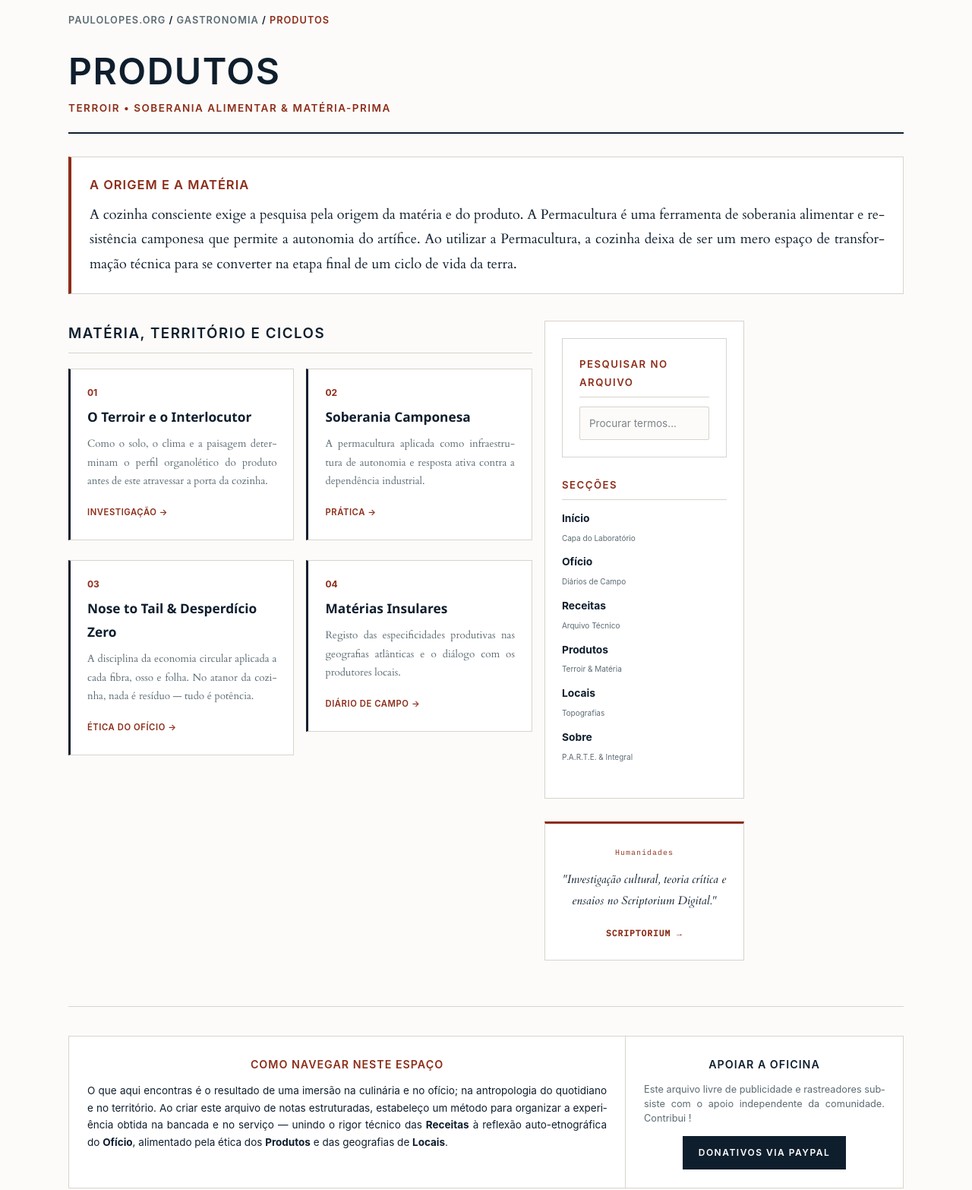
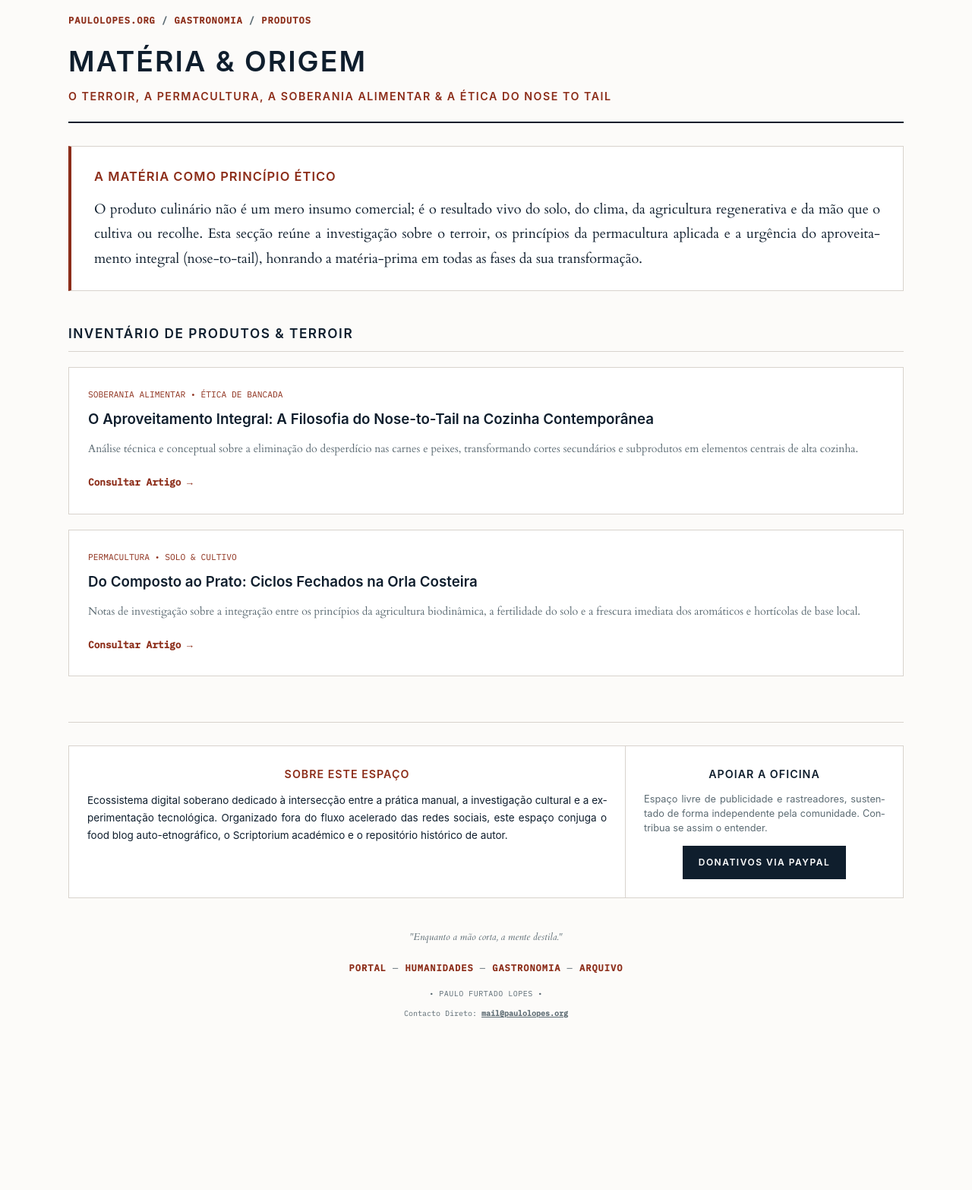
Before and after one commit to pjfcl/gastronomia, a plain HTML site: page html/produtos.html in a window 1280 px wide. Shown: the part 20-1586 px from the top of the page at 76% size. After the commit the page ends 1429 px from the top, so only its background shows below. Drawn offline with nearby package versions, Linux system fonts and the light colour scheme.

Commit message:
Atualizar o produtos.html

```diff
--- a/html/produtos.html
+++ b/html/produtos.html
@@ -3,10 +3,10 @@
 <head>
     <meta charset="UTF-8">
     <meta name="viewport" content="width=device-width, initial-scale=1.0">
-    <link rel="icon" type="image/x-icon" href="/favicon.ico">
-    <link rel="preload" href="manifest.json" as="fetch" type="application/json" crossorigin>
+    <link rel="icon" type="image/x-icon" href="../favicon.ico">
+    <link rel="preload" href="../manifest.json" as="fetch" type="application/json" crossorigin>
 
-    <title>Produtos & Terroir — Caldo de Sabores | Paulo Lopes</title>
+    <title>Produtos & Matéria-Prima — Gastronomia | Paulo Lopes</title>
 
     <!-- Framework W3.CSS -->
     <link rel="stylesheet" href="https://www.w3schools.com/w3css/4/w3.css">
@@ -16,7 +16,7 @@
     <link rel="preconnect" href="https://fonts.gstatic.com" crossorigin>
     <link href="https://fonts.googleapis.com/css2?family=Cardo:ital,wght@0,400;0,700;1,400&family=IBM+Plex+Mono:wght@400;500&family=Inter:wght@300;400;500;600&display=swap" rel="stylesheet">
 
-    <!-- Folha de Estilos Oficial (Acedida a partir da pasta /html/) -->
+    <!-- Folha de Estilos Oficial (Partilhada na Raiz) -->
     <link rel="stylesheet" href="../style.css">
 </head>
 <body class="w3-padding-large">
@@ -24,141 +24,78 @@
     <main class="w3-content w3-padding-24" style="max-width: 1100px;">
 
         <!-- Breadcrumb Superior -->
-        <nav class="breadcrumb">
-            <a href="https://paulolopes.org">paulolopes.org</a> /
-            <a href="https://gastronomia.paulolopes.org">Gastronomia</a> /
+        <nav class="breadcrumb" style="font-family: var(--font-mono); font-size: 0.8rem; margin-bottom: 20px; color: var(--muted-color);">
+            <a href="https://paulolopes.org" style="color: var(--accent-color); text-decoration: none;">paulolopes.org</a> /
+            <a href="https://gastronomia.paulolopes.org" style="color: var(--accent-color); text-decoration: none;">Gastronomia</a> /
             <span>Produtos</span>
         </nav>
 
         <!-- Cabeçalho Principal -->
-        <header class="wiki-header">
-            <h1>Produtos</h1>
-            <p class="header-sub">Terroir • Soberania Alimentar & Matéria-Prima</p>
+        <header class="wiki-header" style="border-bottom: 2px solid var(--text-color); padding-bottom: 20px; margin-bottom: 30px;">
+            <h1 style="font-family: var(--font-sans); font-size: 2.5rem; font-weight: 600; text-transform: uppercase; letter-spacing: 2px; margin: 0 0 10px 0;">Matéria & Origem</h1>
+            <p class="header-sub" style="font-family: var(--font-sans); font-size: 0.95rem; text-transform: uppercase; letter-spacing: 1.5px; color: var(--accent-color); font-weight: 600; margin: 0;">O Terroir, a Permacultura, a Soberania Alimentar & a Ética do Nose to Tail</p>
         </header>
 
-        <!-- Caixa de Enquadramento / Manifesto da Secção -->
-        <section class="warning-box">
-            <h2>A Origem e a Matéria</h2>
-            <p style="margin: 0;" align="justify">
-                A cozinha consciente exige a pesquisa pela origem da matéria e do produto. A Permacultura é uma ferramenta de soberania alimentar e resistência camponesa que permite a autonomia do artífice. Ao utilizar a Permacultura, a cozinha deixa de ser um mero espaço de transformação técnica para se converter na etapa final de um ciclo de vida da terra.
+        <!-- Caixa de Enquadramento / Nota Conceptual -->
+        <section class="warning-box" style="background-color: var(--card-bg); border: 1px solid var(--border-color); border-left: 4px solid var(--accent-color); padding: 25px 30px; margin-bottom: 40px;">
+            <h2 style="font-family: var(--font-sans); font-size: 1.1rem; text-transform: uppercase; letter-spacing: 1px; color: var(--accent-color); margin-top: 0; margin-bottom: 12px;">A Matéria Como Princípio Ético</h2>
+            <p style="margin: 0; line-height: 1.8; text-align: justify;">
+                O produto culinário não é um mero insumo comercial; é o resultado vivo do solo, do clima, da agricultura regenerativa e da mão que o cultiva ou recolhe. Esta secção reúne a investigação sobre o terroir, os princípios da permacultura aplicada e a urgência do aproveitamento integral (nose-to-tail), honrando a matéria-prima em todas as fases da sua transformação.
             </p>
         </section>
 
-        <!-- Layout em Duas Colunas -->
-        <div class="w3-row-padding" style="margin-left: -16px; margin-right: -16px;">
+        <!-- Secção de Listagem de Entradas (Base de Dados Autónoma / Vinculada à pasta /md/produtos/) -->
+        <div style="margin-bottom: 40px;">
+            <h2 class="font-sans" style="font-size: 1.15rem; font-weight: 600; text-transform: uppercase; letter-spacing: 1.5px; color: var(--text-color); margin-bottom: 20px; border-bottom: 1px solid var(--border-color); padding-bottom: 8px;">
+                Inventário de Produtos & Terroir
+            </h2>
 
-            <!-- COLUNA PRINCIPAL: CONTEÚDOS DE PRODUTOS / TERROIR -->
-            <article class="w3-col m8 l9">
+            <!-- Item de Exemplo 1 -->
+            <div class="card-item" style="background: var(--card-bg); border: 1px solid var(--border-color); padding: 25px; margin-bottom: 20px;">
+                <span style="font-family: var(--font-mono); font-size: 0.75rem; color: var(--accent-color); text-transform: uppercase; display: block; margin-bottom: 6px;">Soberania Alimentar • Ética de Bancada</span>
+                <h3 style="font-family: var(--font-sans); font-size: 1.25rem; font-weight: 600; margin: 0 0 10px 0;">
+                    <a href="#" style="text-decoration: none; color: var(--text-color);">O Aproveitamento Integral: A Filosofia do Nose-to-Tail na Cozinha Contemporânea</a>
+                </h3>
+                <p style="font-size: 0.95rem; color: var(--muted-color); margin: 0 0 15px 0; line-height: 1.7; text-align: justify;">
+                    Análise técnica e conceptual sobre a eliminação do desperdício nas carnes e peixes, transformando cortes secundários e subprodutos em elementos centrais de alta cozinha.
+                </p>
+                <span style="font-family: var(--font-mono); font-size: 0.85rem; color: var(--accent-color); font-weight: 600;">Consultar Artigo &rarr;</span>
+            </div>
 
-                <h2 class="font-sans" style="font-size: 1.25rem; font-weight: 600; text-transform: uppercase; letter-spacing: 1.5px; color: var(--text-color); margin-top: 0; margin-bottom: 20px; border-bottom: 1px solid var(--border-color); padding-bottom: 8px;">
-                    Matéria, Território e Ciclos
-                </h2>
-
-                <div class="w3-row-padding" style="margin-left:-16px; margin-right:-16px;">
-
-                    <!-- Item 1 -->
-                    <div class="w3-col m6 s12 w3-margin-bottom">
-                        <a href="terroir-e-origem.html" class="card-item">
-                            <span class="card-numeral">01</span>
-                            <h3 class="card-title">O Terroir e o Interlocutor</h3>
-                            <p class="card-desc">Como o solo, o clima e a paisagem determinam o perfil organolético do produto antes de este atravessar a porta da cozinha.</p>
-                            <span class="card-tag">Investigação &rarr;</span>
-                        </a>
-                    </div>
-
-                    <!-- Item 2 -->
-                    <div class="w3-col m6 s12 w3-margin-bottom">
-                        <a href="permacultura-e-soberania.html" class="card-item">
-                            <span class="card-numeral">02</span>
-                            <h3 class="card-title">Soberania Camponesa</h3>
-                            <p class="card-desc">A permacultura aplicada como infraestrutura de autonomia e resposta ativa contra a dependência industrial.</p>
-                            <span class="card-tag">Prática &rarr;</span>
-                        </a>
-                    </div>
-
-                </div>
-
-                <div class="w3-row-padding" style="margin-left:-16px; margin-right:-16px; margin-top: 10px;">
-
-                    <!-- Item 3 -->
-                    <div class="w3-col m6 s12 w3-margin-bottom">
-                        <a href="nose-to-tail-etico.html" class="card-item">
-                            <span class="card-numeral">03</span>
-                            <h3 class="card-title">Nose to Tail & Desperdício Zero</h3>
-                            <p class="card-desc">A disciplina da economia circular aplicada a cada fibra, osso e folha. No atanor da cozinha, nada é resíduo — tudo é potência.</p>
-                            <span class="card-tag">Ética do Ofício &rarr;</span>
-                        </a>
-                    </div>
-
-                    <!-- Item 4 -->
-                    <div class="w3-col m6 s12 w3-margin-bottom">
-                        <a href="produtos-da-ilha.html" class="card-item">
-                            <span class="card-numeral">04</span>
-                            <h3 class="card-title">Matérias Insulares</h3>
-                            <p class="card-desc">Registo das especificidades produtivas nas geografias atlânticas e o diálogo com os produtores locais.</p>
-                            <span class="card-tag">Diário de Campo &rarr;</span>
-                        </a>
-                    </div>
-
-                </div>
-
-            </article>
-
-            <!-- COLUNA SECUNDÁRIA (DIREITA): BARRA LATERAL DE NAVEGAÇÃO -->
-            <aside class="w3-col m4 l3">
-                <div class="wiki-sidebar">
-
-                    <div class="wiki-sidebar" style="margin-bottom: 25px;">
-                        <h3>Pesquisar no Arquivo</h3>
-                        <form action="../index.html" method="GET" style="margin-top: 10px;">
-                            <input type="text" name="q" placeholder="Procurar termos..." required>
-                        </form>
-                    </div>
-
-                    <h3>Secções</h3>
-                    <ul class="wiki-sidebar-list">
-                        <li><a href="../index.html"><strong>Início</strong> <br><span class="w3-tiny" style="color: var(--muted-color);">Capa do Laboratório</span></a></li>
-                        <li><a href="oficio.html"><strong>Ofício</strong> <br><span class="w3-tiny" style="color: var(--muted-color);">Diários de Campo</span></a></li>
-                        <li><a href="receitas.html"><strong>Receitas</strong> <br><span class="w3-tiny" style="color: var(--muted-color);">Arquivo Técnico</span></a></li>
-                        <li><a href="produtos.html"><strong>Produtos</strong> <br><span class="w3-tiny" style="color: var(--muted-color);">Terroir & Matéria</span></a></li>
-                        <li><a href="locais.html"><strong>Locais</strong> <br><span class="w3-tiny" style="color: var(--muted-color);">Topografias</span></a></li>
-                        <li><a href="sobre.html"><strong>Sobre</strong> <br><span class="w3-tiny" style="color: var(--muted-color);">P.A.R.T.E. & Integral</span></a></li>
-                    </ul>
-
-                </div>
-
-                <!-- Bloco de Chamada para o Scriptorium Digital -->
-                <div class="gastro-callout">
-                    <span class="font-mono w3-tiny w3-uppercase" style="color: var(--accent-color); letter-spacing: 1px;">Humanidades</span>
-                    <p>
-                        "Investigação cultural, teoria crítica e ensaios no Scriptorium Digital."
-                    </p>
-                    <a href="https://scriptoriumdigital.org" class="gastro-link">Scriptorium &rarr;</a>
-                </div>
-            </aside>
+            <!-- Item de Exemplo 2 -->
+            <div class="card-item" style="background: var(--card-bg); border: 1px solid var(--border-color); padding: 25px; margin-bottom: 20px;">
+                <span style="font-family: var(--font-mono); font-size: 0.75rem; color: var(--accent-color); text-transform: uppercase; display: block; margin-bottom: 6px;">Permacultura • Solo & Cultivo</span>
+                <h3 style="font-family: var(--font-sans); font-size: 1.25rem; font-weight: 600; margin: 0 0 10px 0;">
+                    <a href="#" style="text-decoration: none; color: var(--text-color);">Do Composto ao Prato: Ciclos Fechados na Orla Costeira</a>
+                </h3>
+                <p style="font-size: 0.95rem; color: var(--muted-color); margin: 0 0 15px 0; line-height: 1.7; text-align: justify;">
+                    Notas de investigação sobre a integração entre os princípios da agricultura biodinâmica, a fertilidade do solo e a frescura imediata dos aromáticos e hortícolas de base local.
+                </p>
+                <span style="font-family: var(--font-mono); font-size: 0.85rem; color: var(--accent-color); font-weight: 600;">Consultar Artigo &rarr;</span>
+            </div>
 
         </div>
 
-        <!-- RODAPÉ INSTITUCIONAL COMPLETO -->
-        <footer class="site-footer">
+        <!-- RODAPÉ INSTITUCIONAL TRANSVERSAL -->
+        <footer class="site-footer" style="margin-top: 60px; border-top: 1px solid var(--border-color); padding-top: 30px;">
 
             <div class="footer-boxes-container w3-row w3-text-left" style="margin-bottom: 40px;">
 
-                <div class="w3-col m8 l8 footer-box-left">
+                <div class="w3-col m8 l8 footer-box-left" style="padding: 24px;">
                     <h4 class="font-sans" style="font-size: 0.95rem; font-weight: 600; text-transform: uppercase; letter-spacing: 1px; color: var(--accent-color); margin-top: 0; margin-bottom: 10px;">
-                        Como Navegar Neste Espaço
+                        Sobre Este Espaço
                     </h4>
                     <p style="font-size: 0.9rem; color: var(--text-color); margin: 0; line-height: 1.7; text-align: justify;">
-                        O que aqui encontras é o resultado de uma imersão na culinária e no ofício; na antropologia do quotidiano e no território. Ao criar este arquivo de notas estruturadas, estabeleço um método para organizar a experiência obtida na bancada e no serviço — unindo o rigor técnico das <strong>Receitas</strong> à reflexão auto-etnográfica do <strong>Ofício</strong>, alimentado pela ética dos <strong>Produtos</strong> e das geografias de <strong>Locais</strong>.
+                        Ecossistema digital soberano dedicado à intersecção entre a prática manual, a investigação cultural e a experimentação tecnológica. Organizado fora do fluxo acelerado das redes sociais, este espaço conjuga o food blog auto-etnográfico, o Scriptorium académico e o repositório histórico de autor.
                     </p>
                 </div>
 
-                <div class="w3-col m4 l4 footer-box-right">
+                <div class="w3-col m4 l4 footer-box-right" style="padding: 24px; border-left: 1px solid var(--border-color);">
                     <h4 class="font-sans" style="font-size: 0.95rem; font-weight: 600; text-transform: uppercase; letter-spacing: 1px; color: var(--text-color); margin-top: 0; margin-bottom: 10px;">
                         Apoiar a Oficina
                     </h4>
                     <p style="font-size: 0.85rem; color: var(--muted-color); margin: 0 0 14px 0; line-height: 1.5; text-align: justify;">
-                        Este arquivo livre de publicidade e rastreadores subsiste com o apoio independente da comunidade. Contribui !
+                        Espaço livre de publicidade e rastreadores, sustentado de forma independente pela comunidade. Contribua se assim o entender.
                     </p>
                     <div class="w3-center">
                         <a href="https://paypal.me/PauloFurtadoLopes" target="_blank" rel="noopener" class="btn-donativos">
@@ -169,20 +106,20 @@
 
             </div>
 
+            <!-- Aforismo Central -->
             <p style="font-style: italic; font-family: var(--font-serif); margin-bottom: 1.2rem; color: var(--muted-color); text-align: center;">
                 "Enquanto a mão corta, a mente destila."
             </p>
 
-            <!-- Menu Geral do Ecossistema -->
-            <div class="footer-links" style="margin-bottom: 15px;">
-                <a href="http://paulolopes.org">Início</a> &mdash;
-                <a href="https://paulolopes.org/artefactos/">Artefactos</a> &mdash;
-                <a href="https://costa.paulolopes.org">Casa da Costa</a> &mdash;
+            <!-- Menu Transversal do Ecossistema -->
+            <div class="footer-links" style="margin-bottom: 15px; text-align: center;">
+                <a href="https://paulolopes.org">Portal</a> &mdash;
+                <a href="https://scriptoriumdigital.org">Humanidades</a> &mdash;
                 <a href="https://gastronomia.paulolopes.org">Gastronomia</a> &mdash;
-                <a href="https://glossario.paulolopes.org">Glossário</a> &mdash;
-                <a href="https://scriptoriumdigital.org">Scriptorium</a>
+                <a href="https://arquivo.paulolopes.org">Arquivo</a>
             </div>
 
+            <!-- Assinatura e Contacto -->
             <p class="font-mono w3-tiny w3-uppercase w3-wide" style="letter-spacing: 0.05em; margin-bottom: 0.5rem; color: var(--muted-color); text-align: center;">
                 • PAULO FURTADO LOPES •
             </p>
```
